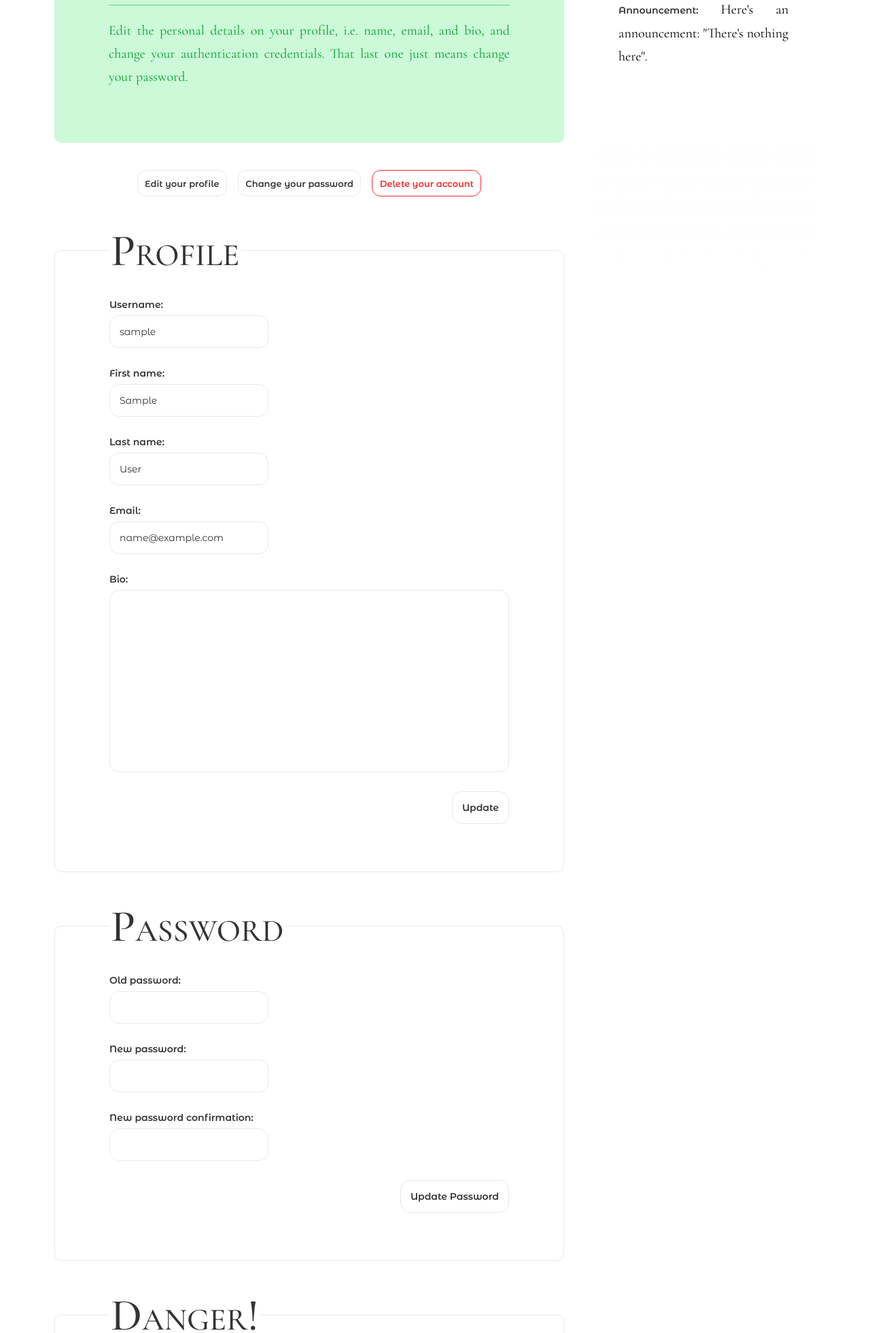
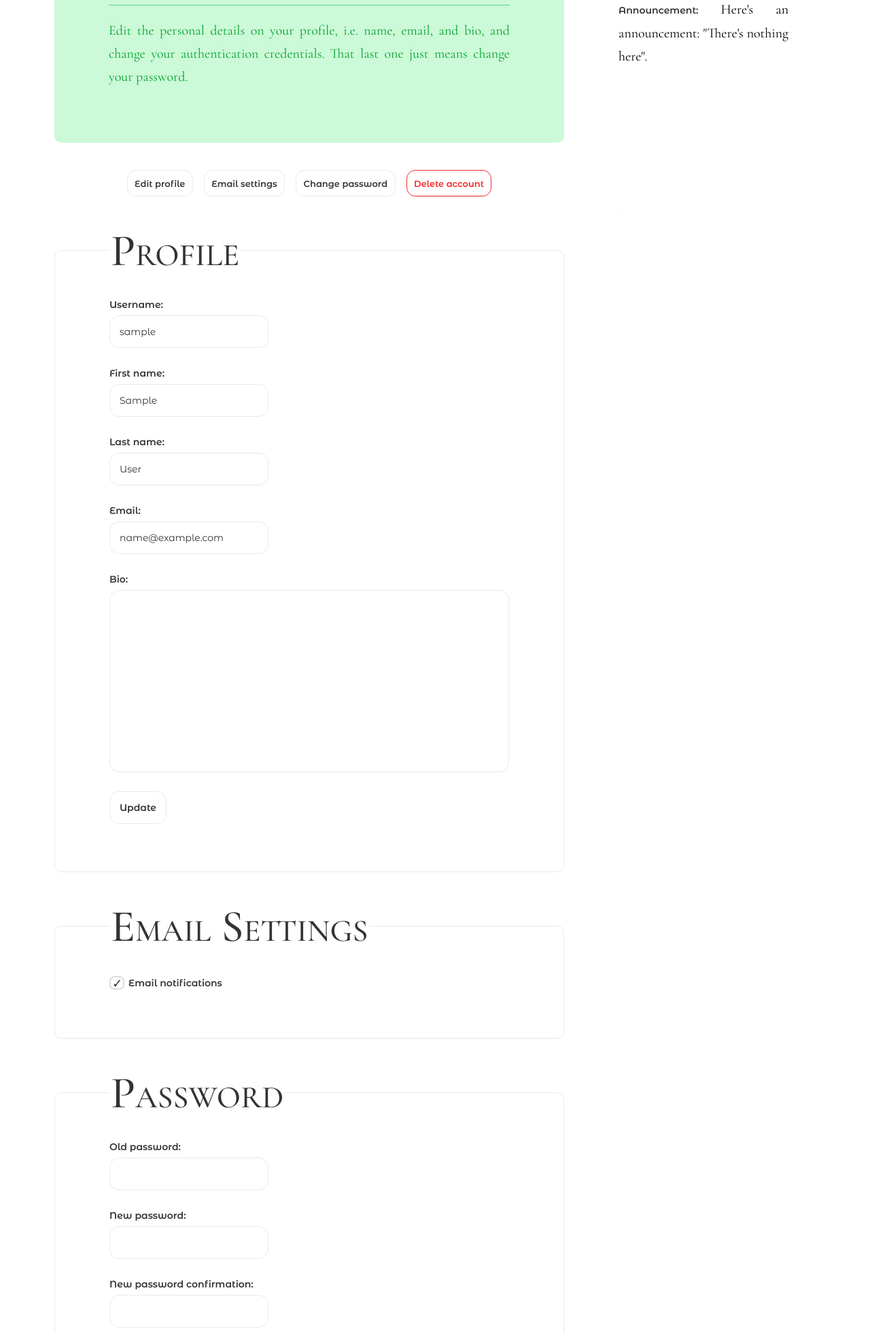
Before and after one commit to Positron11/Corkran, a Django app: page /account-settings/ in a window 1280 px wide. Shown: the part 356-2317 px from the top of the page at 68% size. Run offline with Django 3.2, Linux system fonts and the light colour scheme; the visitor is signed in with stand-in values (Sample User, id 1); data that the repository does not hold is empty; some libraries are stand-ins or nearby versions.

Commit message:
ADD EMAIL NOTIFICATION SETTING
Allow users to unsubscribe from emails.

```diff
--- a/Mailbox/cron.py
+++ b/Mailbox/cron.py
@@ -17,7 +17,7 @@ class UnreadMailEmail(CronJobBase):
 		all_mail = Mail.objects.all()
 
 		# get all users with unread mail
-		recipients = [user for user in users if not all([mail.read or mail.email_reminder for mail in user.mail.all()])]
+		recipients = [user for user in users if not all([mail.read or mail.email_reminder for mail in user.mail.all()]) and user.profile.email_notifications]
 
 		for recipient in recipients:
 			recipient_unread_mail = all_mail.filter(recipient=recipient, read=False, email_reminder=False)
--- a/Mailbox/templates/Mailbox/unread_mail_email.html
+++ b/Mailbox/templates/Mailbox/unread_mail_email.html
@@ -122,7 +122,7 @@
 		<br><br>
 
 		<div class="center-align grey">
-			Don't want to be disturbed? <a href="{{ protocol }}://{{ domain }}">Unsubscribe</a>.
+			Don't want to be disturbed? <a href="{{ protocol }}://{{ domain }}{% url 'settings' %}#email">Unsubscribe</a>.
 			<br><br>
 			~ Corkran ~
 		</div>
--- a/User/forms.py
+++ b/User/forms.py
@@ -46,6 +46,19 @@ class ProfileUpdateForm(forms.ModelForm):
 		fields = ["bio"]
 
 
+# profile update form
+class ToggleEmailNotificationForm(forms.ModelForm):
+
+	class Meta:
+		model = Profile
+		fields = ["email_notifications"]
+
+	# submit form on change
+	def __init__(self, *args, **kwargs):
+		super().__init__(*args, **kwargs)
+		self.fields["email_notifications"].widget.attrs["onChange"] = "this.form.submit()"
+
+
 # password update form
 class PasswordForm(PasswordChangeForm):
 
--- a/User/models.py
+++ b/User/models.py
@@ -9,6 +9,7 @@ class Profile(models.Model):
 	bio = models.TextField(max_length=500, default="")
 	user = models.OneToOneField(User, on_delete=models.CASCADE)
 	subscribed = models.ManyToManyField(User, related_name="subscribed", blank=True, symmetrical=False)
+	email_notifications = models.BooleanField(default=True)
 
 	# show self as owner's username
 	def __str__(self):
--- a/User/templates/User/account_settings.html
+++ b/User/templates/User/account_settings.html
@@ -24,9 +24,10 @@
 
 <!-- Navigation dock -->
 <div class="nowrap list-box blur-overflow center-align normal-spacing">
-	<a href="#profile" class="small button">Edit your profile</a>
-	<a href="#password" class="small button">Change your password</a>
-	<a href="#delete" class="small danger button">Delete your account</a>
+	<a href="#profile" class="small button">Edit profile</a>
+	<a href="#email" class="small button">Email settings</a>
+	<a href="#password" class="small button">Change password</a>
+	<a href="#delete" class="small danger button">Delete account</a>
 </div>
 
 
@@ -46,8 +47,27 @@
 		{{ profile_form.as_table }}
 
 		<!-- Submit button -->
-		<div class="right-align-text">
-			<button class="button" type="submit">Update</button>
+		<div class="right-align-container">
+			<button class="button" type="submit" name="update_profile">Update</button>
+		</div>
+	</form>
+</fieldset>
+
+
+<!-- Offset anchor -->
+<div id="email" class="anchor"></div>
+
+<!-- Change password container -->
+<fieldset class="card">
+	<!-- Heading -->
+	<legend class="heading">Email Settings</legend>
+
+	<!-- Password form -->
+	<form method="post">{% csrf_token %}
+		<div>
+			{{ email_form.email_notifications }}
+			<label for="id_email_notifications">Email notifications</label>
+			<input type="hidden" name="update_email_notifications">
 		</div>
 	</form>
 </fieldset>
--- a/User/views.py
+++ b/User/views.py
@@ -1,4 +1,4 @@
-from .forms import UserRegistrationForm, UserUpdateForm, ProfileUpdateForm, PasswordForm
+from .forms import UserRegistrationForm, UserUpdateForm, ProfileUpdateForm, PasswordForm, ToggleEmailNotificationForm
 from django.contrib.auth.mixins import LoginRequiredMixin, UserPassesTestMixin
 from django.contrib.auth.signals import user_logged_out, user_logged_in
 from django.contrib.auth.decorators import login_required
@@ -36,9 +36,10 @@ def account_settings(request):
 	password_form = PasswordForm(request.user)
 	user_form = UserUpdateForm(instance=request.user)
 	profile_form = ProfileUpdateForm(instance=request.user.profile)
+	email_form = ToggleEmailNotificationForm(instance=request.user.profile)
 
 	if request.method == 'POST':
-		# if password change request
+		# if changing password
 		if 'change_password' in request.POST:
 			password_form = PasswordForm(request.user, request.POST)
 
@@ -58,7 +59,9 @@ def account_settings(request):
 
 				# error message
 				messages.error(request, f"{message}")
-		else:
+
+		# if updating profile
+		elif 'update_profile' in request.POST:
 			user_form = UserUpdateForm(request.POST, instance=request.user)
 			profile_form = ProfileUpdateForm(request.POST, instance=request.user.profile)
 
@@ -73,11 +76,26 @@ def account_settings(request):
 				# error message
 				messages.error(request, "Error updating profile.")
 
+		# if updating email preferences
+		elif "update_email_notifications" in request.POST:
+			email_form = ToggleEmailNotificationForm(request.POST, instance=request.user.profile)
+
+			if email_form.is_valid():
+				email_form.save()
+
+				# success message
+				email_notifications_state = "on" if request.user.profile.email_notifications else "off"
+				messages.success(request, f"Email notifications turned {email_notifications_state}.")
+
+			# redirect to settings page with email form in view
+			return redirect(reverse_lazy('settings') + '#email')
+
 		# redirect to profile
 		return redirect('settings')
 
 	context = {
 		"user_form": user_form,
+		"email_form": email_form,
 		"profile_form": profile_form,
 		"password_form": password_form,
 	}
```
